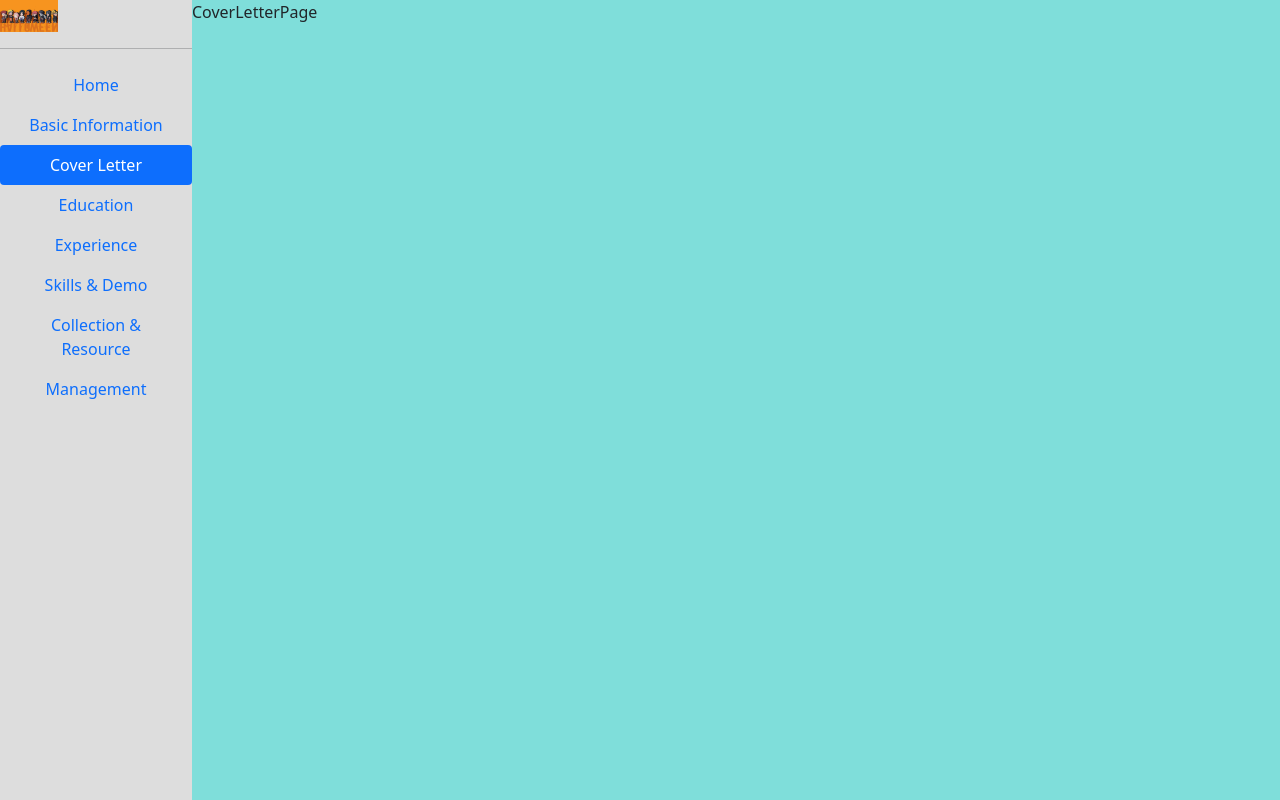
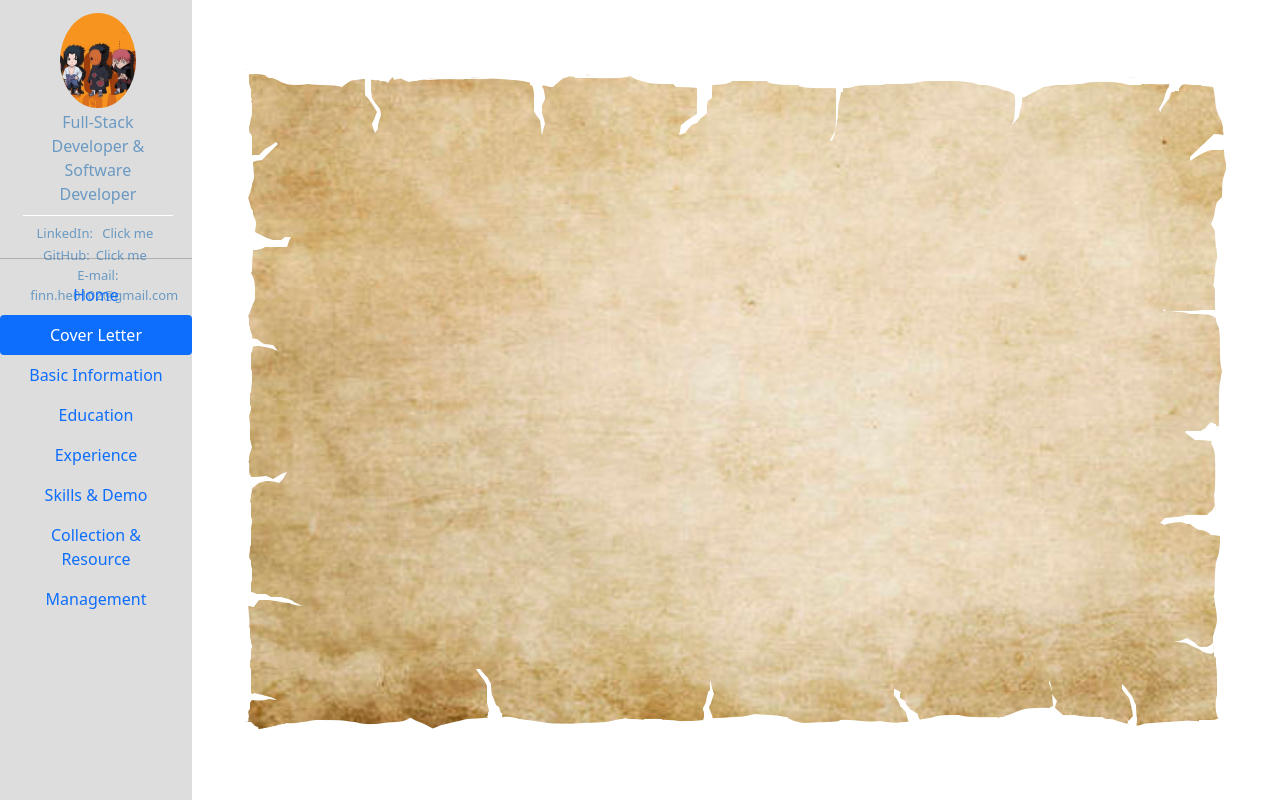
Before and after one commit to FinnHZ/reactCV, a React (Create React App) app in the folder frontend/: page /CoverLetter in a window 1280 px wide. Built offline with nearby package versions, Linux system fonts and the light colour scheme; no server answers.

Commit message:
axios, navtitle, coverletter

```diff
--- a/frontend/src/App.jsx
+++ b/frontend/src/App.jsx
@@ -15,20 +15,37 @@ import developerImage from './img/developerImage.jpg'
 export default class App extends Component {
   // state={boundarytest:''}
   // static getDerivedStateFromError(error){ return {boundarytest: error}}
+
+  state = {}
+
+  toOtherLink = (otherlink) => {
+    return ( ()=>{
+      window.open(otherlink)
+    })
+  }
+
   render() {
     // const testboundary = <h2>兜底善后文字</h2>
     return (
       <Fragment>
         <div className={apps.navigateArea}>
-          <div className={apps.navtitle} style={{width:"100%"}}>
-            <img src={developerImage} alt="Developer" style={{width:"30%", height:"30%"}}/>
-
+          <div className={apps.navtitle}>
+              <img className={apps.developer} src={developerImage} alt="Developer"/>
+              <div className={apps.develpoerFont}>
+                Full-Stack Developer
+               & Software Developer
+              </div>
+              <div className={apps.contact}>
+                <div>LinkedIn: <button className={apps.linkButton} onClick={this.toOtherLink("https://www.linkedin.com/in/chiyu-he-3b1695232/")}>Click me</button></div>
+                <div>GitHub:<button className={apps.linkButton}  onClick={this.toOtherLink("https://github.com/FinnHZ")}>Click me</button></div>
+                <div>E-mail: finn.he0102@gmail.com</div>
+              </div>
           </div>
           <hr/>
           <div className="nav flex-column nav-pills me-3"  aria-orientation="vertical" style={{width:"100%"}}>
               <MyNavLink to="/HomePage">Home</MyNavLink>
+              <MyNavLink to="/CoverLetter">Cover Letter</MyNavLink>
               <MyNavLink to="/BasicInfo">Basic Information</MyNavLink>
-              <MyNavLink to="/CoverLetter">Cover Letter</MyNavLink>
               <MyNavLink to="/Education">Education</MyNavLink>
               <MyNavLink to="/Experience">Experience</MyNavLink>
               <MyNavLink to="/Skills">Skills & Demo</MyNavLink>
@@ -41,8 +58,8 @@ export default class App extends Component {
         <div className={apps.displayArea}>
           <Routes>
               <Route path="/HomePage" element={<HomePage/>}/>
+              <Route path="/CoverLetter" element={<CoverLetterPage/>}/>
               <Route path="/BasicInfo" element={<BasicPage/>}/>
-              <Route path="/CoverLetter" element={<CoverLetterPage/>}/>
               <Route path="/Education" element={<EducationPage/>}/>
               <Route path="/Experience" element={<ExperiencePage/>}/>
               <Route path="/Skills" element={<SkillsPage/>}/>
--- a/frontend/src/App.module.css
+++ b/frontend/src/App.module.css
@@ -1,3 +1,5 @@
+
+/* function area seprate */
 .navigateArea{
     padding: 0;
     margin: 0;
@@ -15,6 +17,50 @@
     width: 85%;
     height: 100%;
     float:left;
-    background-color: rgb(0, 190, 181, 0.5);
+    /* background-color: rgb(0, 190, 181, 0.5); */
 
 }
+
+
+/* navbar area */
+.navtitle{
+    padding: 1%;
+    margin: 1%;
+    width: 100%;
+    height: 30%;
+    text-align: center;
+}
+
+.developer{
+    border-radius: 50%;
+    height: 40%;
+    width:40%;
+    margin-top:5%;
+}
+
+.develpoerFont{
+    color: rgb(106, 153, 194);
+    white-space: pre-wrap;
+    width: 70%;
+    /* background-color: aliceblue; */
+    margin: 1% 0 0 15%;
+    font-weight: 500;
+}
+
+.contact{
+    text-align: center;
+    font-size: small;
+    border-top: rgb(255, 255, 255) solid 1px;
+    width: 80%;
+    margin: 5% 0 0 10%;
+    padding: 4%;
+    color: rgb(106, 153, 194);
+}
+
+.linkButton{
+    background: transparent;
+    border: none;
+    color: rgb(106, 153, 194);
+}
+
+/* display area */
--- a/frontend/src/pages/Cover_Pg/index.jsx
+++ b/frontend/src/pages/Cover_Pg/index.jsx
@@ -1,9 +1,23 @@
 import React, { Component } from 'react'
+import covers from './index.module.css'
+import axios from 'axios'
 
 export default class CoverLetterPage extends Component {
+
+  componentDidMount() {
+      axios.get("http://127.0.0.1:5000/coverletter").then(
+          response => {console.log('successfully', response.data)},
+          error => {console.log('Unsuccessfully')}
+      )
+  }
+
+
+
   render() {
     return (
-      <div>CoverLetterPage</div>
+      <div style={{height:"100%"}}>
+        <div className={covers.letterBackground}></div>
+      </div>
     )
   }
 }
--- /dev/null
+++ b/frontend/src/pages/Cover_Pg/index.module.css
@@ -0,0 +1,6 @@
+.letterBackground{
+    background: url(../../img/letterpaper.png) no-repeat center;
+    width: 100%;
+    height: 100%;
+    font-family: Gabriola;
+}
```
Also changed, not shown: frontend/src/img/developerImage.jpg, frontend/src/img/letterpaper.png (added).
